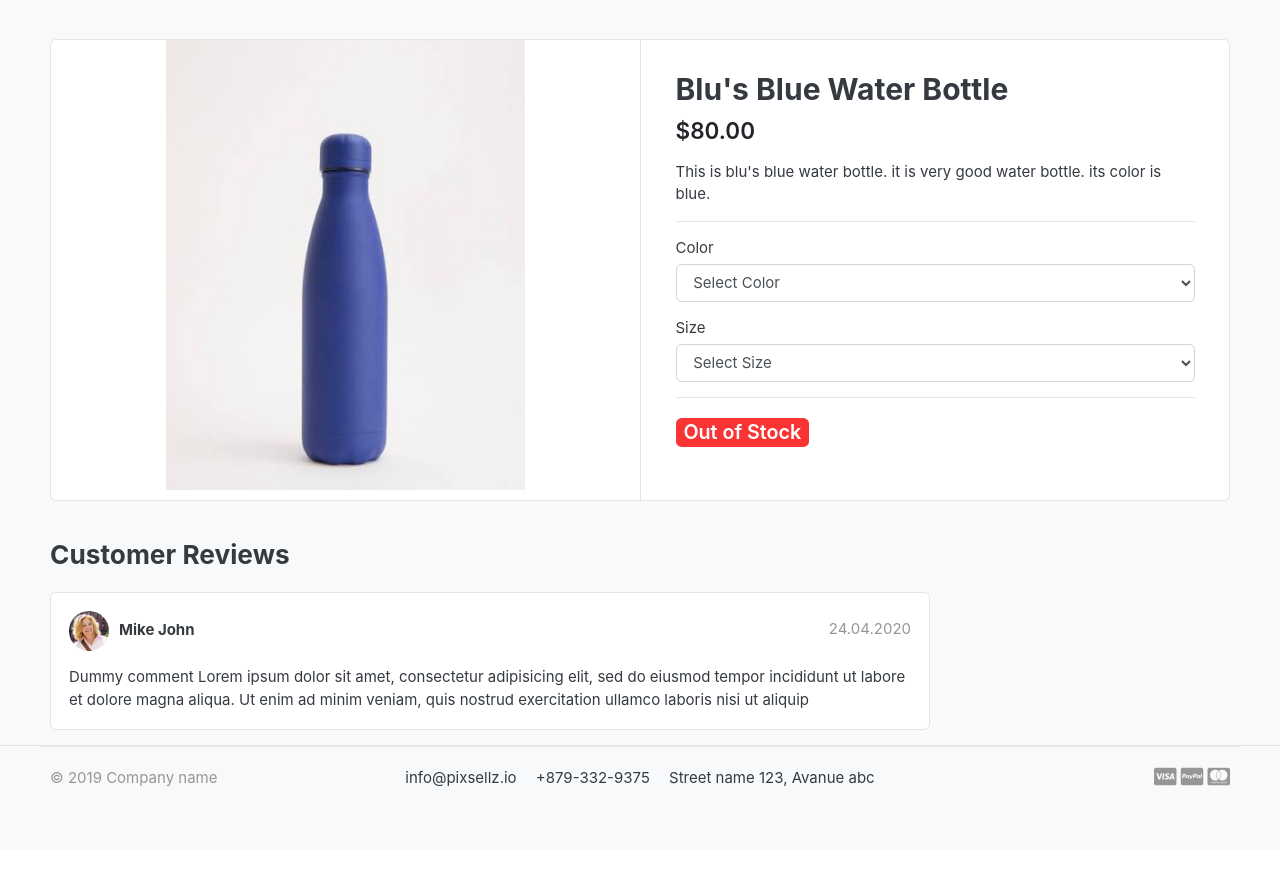
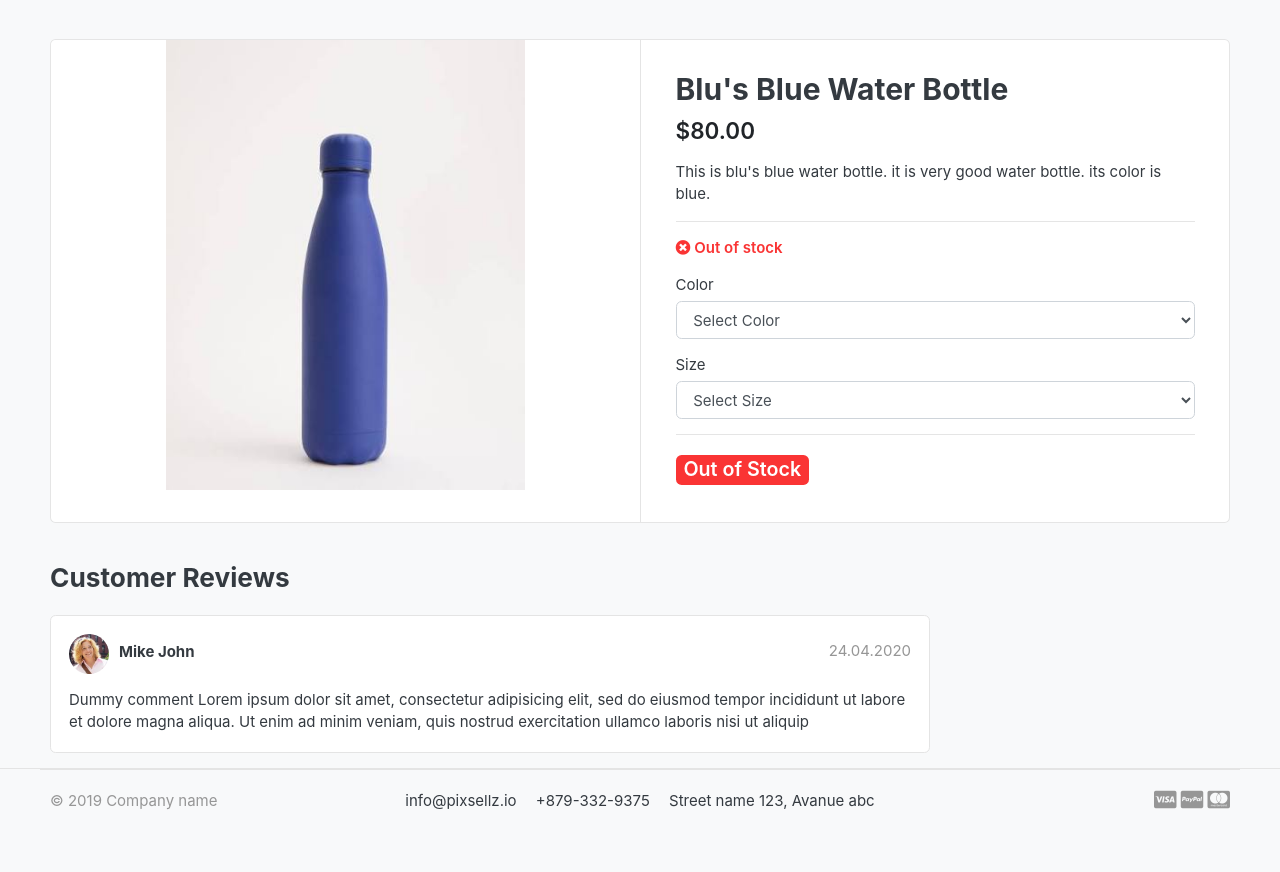
Before and after one commit to Dasis-Codes/Crest-and-Cove, a Django app: a page that uses templates/base.html in a window 1280 px wide. Shown: the part 119-991 px from the top of the page. Before the commit the page ends 906 px from the top, so only its background shows below. Run offline with Django 5.2, Linux system fonts and the light colour scheme; data comes from the database, SQL or seed files in the repository; both versions use the stored data as it was after the commit; data that the repository does not hold is empty; some libraries are stand-ins or nearby versions; some web fonts are replaced.

Commit message:
Orders stock have been handled

```diff
--- a/carts/views.py
+++ b/carts/views.py
@@ -1,5 +1,6 @@
 from django.shortcuts import render, redirect, get_object_or_404
 from django.db.models import Q
+from django.contrib import messages
 
 from store.models import Product, Variation
 from .models import Cart, CartItem
@@ -52,6 +53,13 @@ def add_to_cart(request, product_id):
             cart_item = item
             break
 
+    if product.stock <= 0:
+        messages.error(request, f'Sorry, {product.product_name} is out of stock.')
+        return redirect('cart')
+
+    product.stock -= 1
+    product.save(update_fields=['stock'])
+
     if cart_item is not None:
         cart_item.quantity += 1
         update_fields = ['quantity']
@@ -94,6 +102,10 @@ def remove_from_cart(request, product_id, item_id):
     else:
         cart_item.delete()
 
+    # Restore 1 item back to stock
+    product.stock += 1
+    product.save(update_fields=['stock'])
+
     return redirect('cart')
 
 def remove_cart_item(request, product_id, item_id):
@@ -108,7 +120,15 @@ def remove_cart_item(request, product_id, item_id):
             item_filter |= Q(cart=cart)
     else:
         item_filter = Q(cart=cart)
-    CartItem.objects.filter(item_filter, product=product, pk=item_id).delete()
+
+    cart_item = CartItem.objects.filter(item_filter, product=product, pk=item_id).first()
+    if cart_item:
+        qty_to_restore = cart_item.quantity
+        cart_item.delete()
+        # Restore quantity back to stock
+        product.stock += qty_to_restore
+        product.save(update_fields=['stock'])
+
     return redirect('cart')
 
 
--- a/templates/base.html
+++ b/templates/base.html
@@ -44,7 +44,8 @@
 
 <body>
 
-    {% include 'includes/navbar.html'%}
+        {% include 'includes/navbar.html'%}
+    {% include 'includes/alerts.html' %}
 
     {% block content %}
     {% endblock %}
--- a/templates/store/product_detail.html
+++ b/templates/store/product_detail.html
@@ -33,6 +33,18 @@
 
                             <hr>
 
+                            <div class="mb-3">
+                                {% if single_product.stock > 0 %}
+                                <span class="text-success font-weight-bold">
+                                    <i class="fas fa-check-circle"></i> Stock Available: {{ single_product.stock }}
+                                </span>
+                                {% else %}
+                                <span class="text-danger font-weight-bold">
+                                    <i class="fas fa-times-circle"></i> Out of stock
+                                </span>
+                                {% endif %}
+                            </div>
+
                             <div class="row">
                                 <div class="col-12">
                                     <label for="color">Color</label>
@@ -63,16 +75,15 @@
 
                             <hr>
 
-                            {% if single_product.stock <= 0 %}
-                                <h3>
-                                    <span class="badge badge-danger">Out of Stock</span>
+                            {% if single_product.stock <= 0 %} <h3>
+                                <span class="badge badge-danger">Out of Stock</span>
                                 </h3>
-                            {% else %}
+                                {% else %}
                                 <button type="submit" class="btn btn-primary">
                                     <span class="text">Add to Cart</span>
                                     <i class="fas fa-shopping-cart"></i>
                                 </button>
-                            {% endif %}
+                                {% endif %}
                         </form>
                     </article>
                 </main>
```
Also changed, not shown: ecom/settings.py (+10 -2 lines), orders/admin.py (+7 -1 lines), orders/views.py (+10 -3 lines), templates/orders/payments.html (+9 -1 lines), db.sqlite3.
